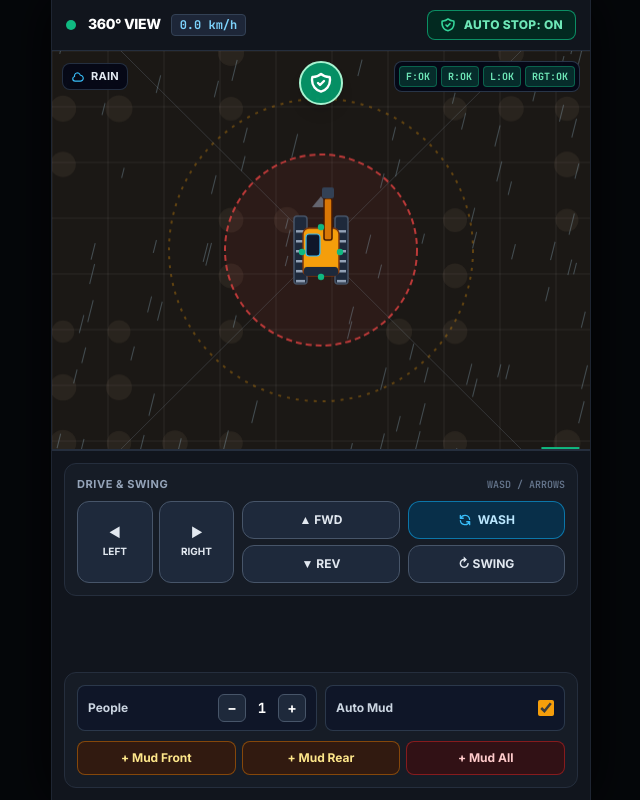
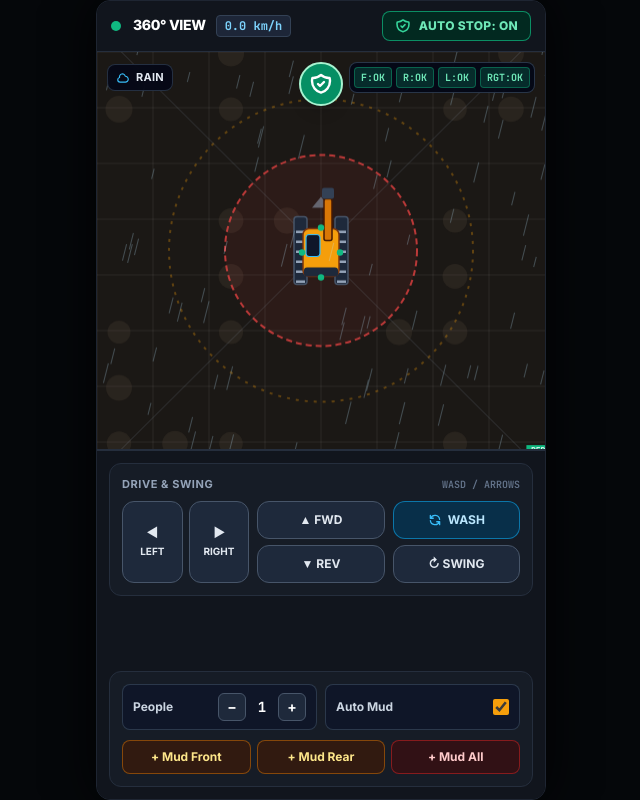
Before and after one commit to lccuber-stack/dd-simulator, a plain HTML site: page index.html in a window 1280 px wide. Shown: the whole page, without its empty margins (319-959 px from the left). Drawn offline with nearby package versions, Linux system fonts and the light colour scheme.

Commit message:
Add files via upload

```diff
--- a/index.html
+++ b/index.html
@@ -19,7 +19,12 @@
             color: #f3f4f6;
             margin: 0;
             padding: 0;
-            overflow-x: hidden;
+            width: 100vw;
+            height: 100dvh;
+            display: flex;
+            align-items: center;
+            justify-content: center;
+            overflow: hidden;
             touch-action: manipulation;
             user-select: none;
             -webkit-user-select: none;
@@ -29,25 +34,25 @@
             font-family: 'JetBrains Mono', monospace;
         }
 
-        /* 12-inch Portrait HMI Display Container */
+        /* 12-inch Portrait HMI Display Container (Strict 1080x1920 / 9:16 Aspect Ratio) */
         .hmi-chassis {
-            width: 100%;
-            max-width: 540px;
-            min-height: 100dvh;
-            margin: 0 auto;
+            aspect-ratio: 1080 / 1920;
+            height: min(100dvh, calc(100vw * 1920 / 1080));
+            width: min(100vw, calc(100dvh * 1080 / 1920));
             background-color: var(--hmi-bg);
-            border-left: 1px solid #1e2532;
-            border-right: 1px solid #1e2532;
+            border: 1px solid #1e2532;
+            border-radius: 14px;
             display: flex;
             flex-direction: column;
+            overflow: hidden;
             box-shadow: 0 0 50px rgba(0, 0, 0, 0.85);
+            container-type: size;
         }
 
-        /* Top Half: Stitched 360 Camera Viewport */
+        /* Top Half: Stitched 360 Camera Viewport (Exact 50% of 1080x1920 HMI) */
         .camera-viewport-wrapper {
-            height: 50dvh;
-            min-height: 360px;
-            max-height: 540px;
+            flex: 0 0 50%;
+            height: 50%;
             position: relative;
             background: #12161f;
             border-bottom: 2px solid var(--hmi-border);
@@ -193,7 +198,7 @@
     </section>
 
     <!-- LOWER HALF: CLEAN OPERATOR CONTROLS & SIMULATION SETTINGS -->
-    <main class="flex-1 bg-[#11151d] p-3 flex flex-col justify-between gap-2.5 overflow-y-auto">
+    <main class="flex-1 min-h-0 bg-[#11151d] p-2.5 sm:p-3 flex flex-col justify-between gap-2 overflow-y-auto">
 
         <!-- 1. DRIVE & SWING PAD -->
         <div class="bg-[#161c26] border border-[#252e3d] rounded-xl p-3">
```
